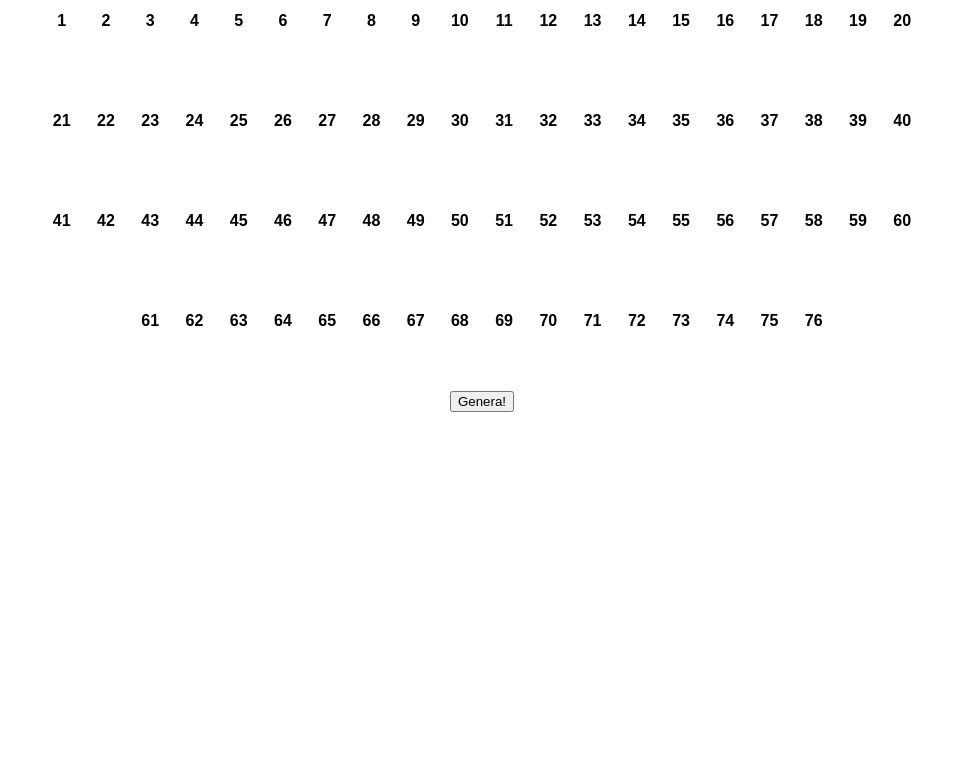
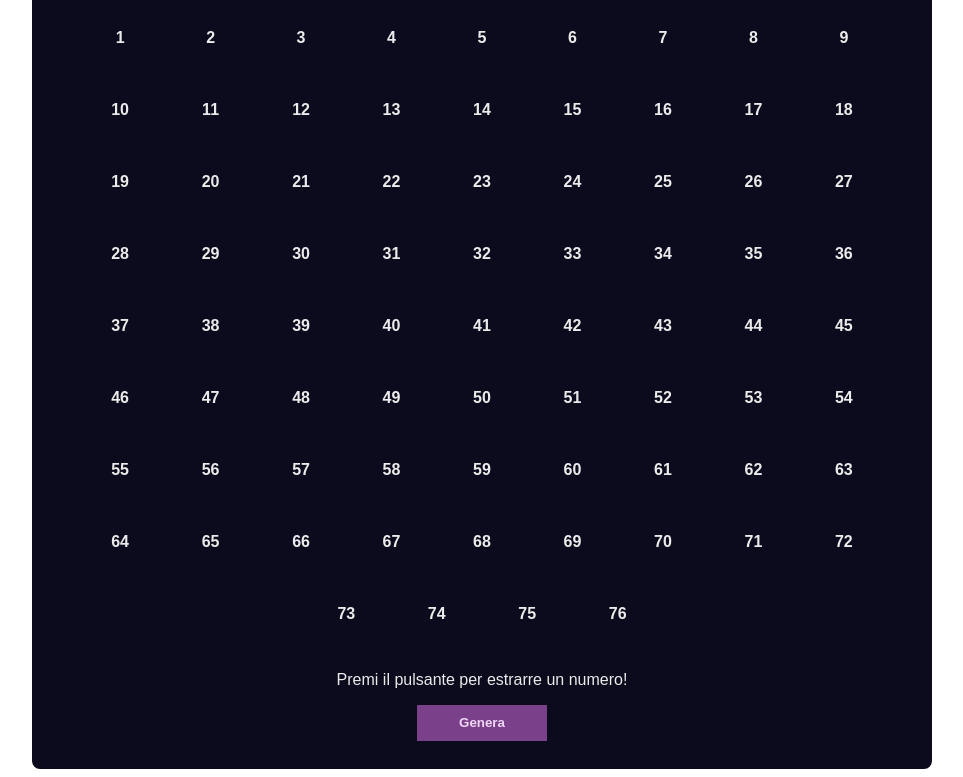
Before and after one commit to gianlumess/S3_L4-tombola, a plain HTML site: page index.html in a window 1280 px wide. Shown: the part 89-866 px from the top of the page, without its empty margins (158-1121 px from the left). Before the commit the page ends 800 px from the top, so only its background shows below. Drawn offline with Linux system fonts and the light colour scheme.

Commit message:
aggiunta funzione che genera numero randomico e abbozzata funzione che colora cella con numero uguale a quello generato

```diff
--- a/assets/CSS/styles.css
+++ b/assets/CSS/styles.css
@@ -3,16 +3,33 @@ body {
   font-family: Arial, Helvetica, sans-serif;
 }
 
-.cell {
-  display: inline-block;
-  width: 5%;
-  height: 100px;
-}
-
 #container {
   max-width: 70%;
   margin: auto;
+  background-color: #0c0b1d;
+  color: #ebebeb;
+  border-radius: 8px;
+  border: 8px solid #0c0b1d;
 }
 
-.cell-sorted {
+.cell {
+  display: inline-block;
+  width: 10%;
+  height: 70px;
+  border: 1px solid transparent;
+  border-radius: 8px;
 }
+
+.selected {
+  border-color: #7a408a;
+}
+
+button {
+  cursor: pointer;
+  background-color: #7a408a;
+  color: #efd7f5;
+  border: none;
+  width: 130px;
+  min-height: 36px;
+  font-weight: 700;
+}
--- a/assets/JS/script.js
+++ b/assets/JS/script.js
@@ -3,7 +3,7 @@
 //---------------------------PATRE STATICA-----------------
 //1. devo creare il numero di celle contenente i numei da inserire
 //2. devo inserirle, appenderle nel file html
-
+const array = [];
 const createCells = (cells) => {
   //1. cerco riferimento al div 'tabellone'
   const tabellone = document.getElementById("tabellone");
@@ -20,23 +20,36 @@ const createCells = (cells) => {
     const cellNumber = document.createElement("h4");
     cellNumber.innerText = index + 1;
 
+    //pusho tutti gli i numeri del tabellone in un array
+    array.push(index + 1);
     //2.4 appendo l'h4 alla cella
     tombolaCell.appendChild(cellNumber);
 
     //2.5 appendo la cella al tabellone
     tabellone.appendChild(tombolaCell);
+
+    //2.6. creo riferimento al bottone della pagina
+    const button = document.querySelector("button");
+
+    //2.7. aggiungo funzione al click del pulsante per generare il numero e restituirlo dentro ad un h2
+    button.addEventListener("click", () => {
+      const extractNumber = generateRandomNumber();
+
+      //2.8.riporto il numero estratto su un h2
+      const numberDisplayed = document.querySelector("h2");
+      numberDisplayed.innerText = extractNumber;
+
+      if (generateRandomNumber() === array[index])
+        cellNumber.classList.add("selected");
+    });
   }
+  console.log(array);
 };
 
-//3. creo funzione per bottone che estrae un numero random da 1 a 76
+//3. creo funzione per generare un numero random da 1 a 76
 const generateRandomNumber = () => {
-  //3.1 creo riferimento del bottone alla pagina html
-  const button = document.querySelector("button");
-
-  //3.2 creo funzione al click del bottone che mi genera un numero random da 1 a 76
-  button.onclick = (event) => {
-    const randomNumber = Math.floor(Math.random() * 76) + 1;
-  };
+  const randomNumber = Math.floor(Math.random() * 76) + 1;
+  return randomNumber;
 };
 
 const cells = 76;
--- a/index.html
+++ b/index.html
@@ -14,7 +14,9 @@
           <!-- le celle contenenti i numeri del tabellone verranno generate dinamicamente tramite una funzione e verrano inserite qui dentro -->
         </div>
         <div id="generator-number">
-          <button>Genera!</button>
+          <p>Premi il pulsante per estrarre un numero!</p>
+          <button>Genera</button>
+          <h2></h2>
         </div>
       </div>
     </main>
```
